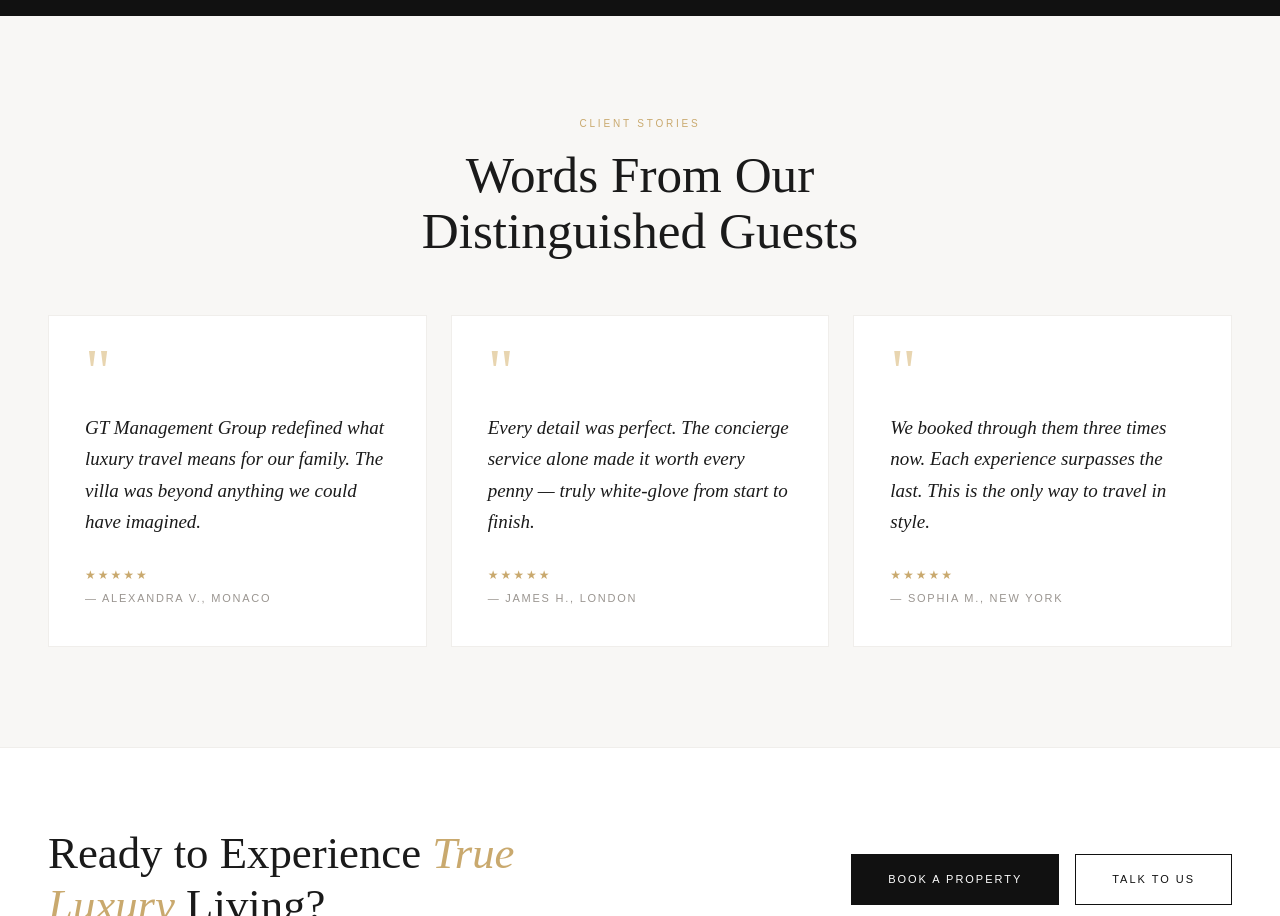
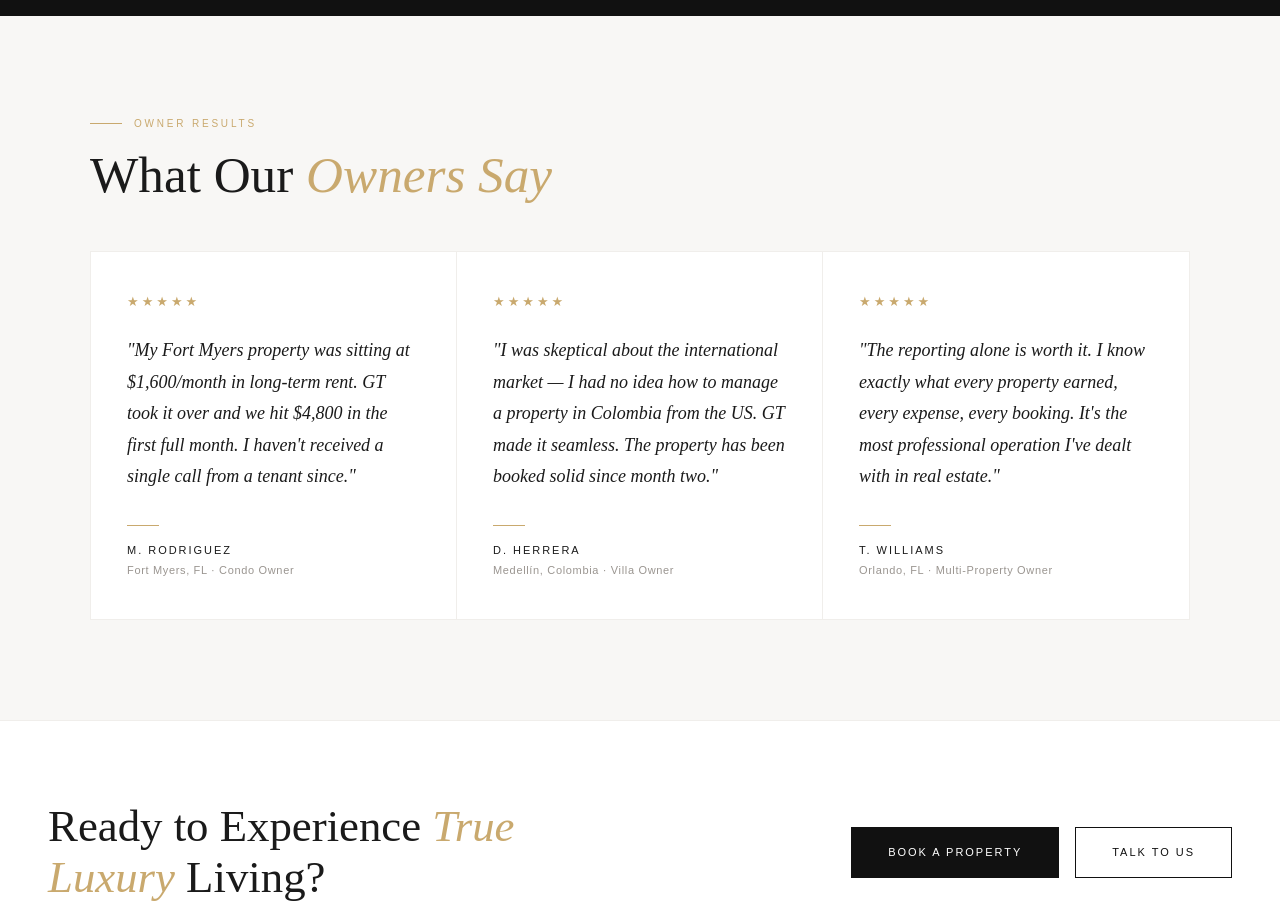
Before and after one commit to mauricedgzmn/GTPropertyManagementGroup, a React (Vite) app in the folder client/: page / in a window 1280 px wide. Shown: the part 886-1802 px from the top of the page. Built offline with nearby package versions, Linux system fonts and the light colour scheme; no server answers.

Commit message:
Update Testimonials.jsx

```diff
--- a/client/src/components/Testimonials.jsx
+++ b/client/src/components/Testimonials.jsx
@@ -1,7 +1,22 @@
 const testimonials = [
-  { text: 'GT Management Group redefined what luxury travel means for our family. The villa was beyond anything we could have imagined.', author: 'Alexandra V., Monaco' },
-  { text: 'Every detail was perfect. The concierge service alone made it worth every penny — truly white-glove from start to finish.', author: 'James H., London' },
-  { text: 'We booked through them three times now. Each experience surpasses the last. This is the only way to travel in style.', author: 'Sophia M., New York' },
+  {
+    text: 'My Fort Myers property was sitting at $1,600/month in long-term rent. GT took it over and we hit $4,800 in the first full month. I haven\'t received a single call from a tenant since.',
+    author: 'M. Rodriguez',
+    location: 'Fort Myers, FL',
+    role: 'Condo Owner',
+  },
+  {
+    text: 'I was skeptical about the international market — I had no idea how to manage a property in Colombia from the US. GT made it seamless. The property has been booked solid since month two.',
+    author: 'D. Herrera',
+    location: 'Medellín, Colombia',
+    role: 'Villa Owner',
+  },
+  {
+    text: 'The reporting alone is worth it. I know exactly what every property earned, every expense, every booking. It\'s the most professional operation I\'ve dealt with in real estate.',
+    author: 'T. Williams',
+    location: 'Orlando, FL',
+    role: 'Multi-Property Owner',
+  },
 ]
 
 function Testimonials() {
@@ -9,27 +24,55 @@ function Testimonials() {
     <>
       <style>{`
         .test-section { padding: 100px 48px; }
-        .test-grid { display: grid; grid-template-columns: repeat(3, 1fr); gap: 24px; }
+        .test-grid { display: grid; grid-template-columns: repeat(3, 1fr); gap: 0; }
         @media (max-width: 900px) {
           .test-section { padding: 64px 20px !important; }
-          .test-grid { grid-template-columns: 1fr !important; gap: 16px !important; }
-          .test-card { padding: 32px 24px !important; }
+          .test-grid { grid-template-columns: 1fr !important; }
+          .test-card { border-right: 1px solid #f0eeeb !important; border-bottom: none !important; }
+          .test-card:not(:last-child) { border-bottom: 1px solid #f0eeeb !important; }
         }
       `}</style>
       <section className="test-section" style={{ background: '#f8f7f5', fontFamily: "'Jost', sans-serif" }}>
-        <div style={{ textAlign: 'center', maxWidth: '540px', margin: '0 auto 56px' }}>
-          <span style={{ fontSize: '10px', letterSpacing: '0.28em', textTransform: 'uppercase', color: '#c9a96e', marginBottom: '16px', display: 'block' }}>Client Stories</span>
-          <h2 style={{ fontFamily: "'Cormorant Garamond', serif", fontSize: 'clamp(32px, 4vw, 54px)', fontWeight: 400, lineHeight: 1.1, color: '#1a1a1a', margin: 0 }}>
-            Words From Our<br />Distinguished Guests
+        <div style={{ textAlign: 'left', maxWidth: '1100px', margin: '0 auto 48px' }}>
+          <span style={{ fontSize: '10px', letterSpacing: '0.28em', textTransform: 'uppercase', color: '#c9a96e', marginBottom: '16px', display: 'flex', alignItems: 'center', gap: '12px' }}>
+            <span style={{ width: '32px', height: '1px', background: '#c9a96e', display: 'inline-block' }} />
+            Owner Results
+          </span>
+          <h2 style={{ fontFamily: "'Cormorant Garamond', serif", fontSize: 'clamp(32px, 4vw, 54px)', fontWeight: 300, lineHeight: 1.1, color: '#1a1a1a', margin: '12px 0 0' }}>
+            What Our <em style={{ fontStyle: 'italic', color: '#c9a96e' }}>Owners Say</em>
           </h2>
         </div>
-        <div className="test-grid">
+
+        <div className="test-grid" style={{ maxWidth: '1100px', margin: '0 auto', border: '1px solid #f0eeeb' }}>
           {testimonials.map((t, i) => (
-            <div className="test-card" key={i} style={{ background: '#fff', padding: '40px 36px', border: '1px solid #f0eeeb' }}>
-              <span style={{ fontFamily: "'Cormorant Garamond', serif", fontSize: '64px', lineHeight: 0.5, color: '#e8d5b0', marginBottom: '24px', display: 'block' }}>"</span>
-              <p style={{ fontFamily: "'Cormorant Garamond', serif", fontSize: '19px', fontWeight: 400, fontStyle: 'italic', color: '#1a1a1a', lineHeight: 1.65, marginBottom: '28px' }}>{t.text}</p>
-              <div style={{ color: '#c9a96e', fontSize: '12px', letterSpacing: '2px', marginBottom: '6px' }}>★★★★★</div>
-              <div style={{ fontSize: '11px', letterSpacing: '0.16em', textTransform: 'uppercase', color: '#9a9590' }}>— {t.author}</div>
+            <div className="test-card" key={i} style={{
+              background: '#fff',
+              padding: '40px 36px',
+              borderRight: i < testimonials.length - 1 ? '1px solid #f0eeeb' : 'none',
+              display: 'flex', flexDirection: 'column', gap: '0',
+            }}>
+              {/* Stars */}
+              <div style={{ color: '#c9a96e', fontSize: '13px', letterSpacing: '3px', marginBottom: '24px' }}>★★★★★</div>
+
+              {/* Quote */}
+              <p style={{
+                fontFamily: "'Cormorant Garamond', serif",
+                fontSize: '18px', fontWeight: 400, fontStyle: 'italic',
+                color: '#1a1a1a', lineHeight: 1.75, marginBottom: '32px', flex: 1,
+              }}>
+                "{t.text}"
+              </p>
+
+              {/* Divider */}
+              <div style={{ width: '32px', height: '1px', background: '#c9a96e', marginBottom: '16px' }} />
+
+              {/* Author */}
+              <div style={{ fontSize: '11px', letterSpacing: '0.18em', textTransform: 'uppercase', color: '#1a1a1a', fontWeight: 500, marginBottom: '4px' }}>
+                {t.author}
+              </div>
+              <div style={{ fontSize: '11px', color: '#9a9590', letterSpacing: '0.06em' }}>
+                {t.location} · {t.role}
+              </div>
             </div>
           ))}
         </div>
```
